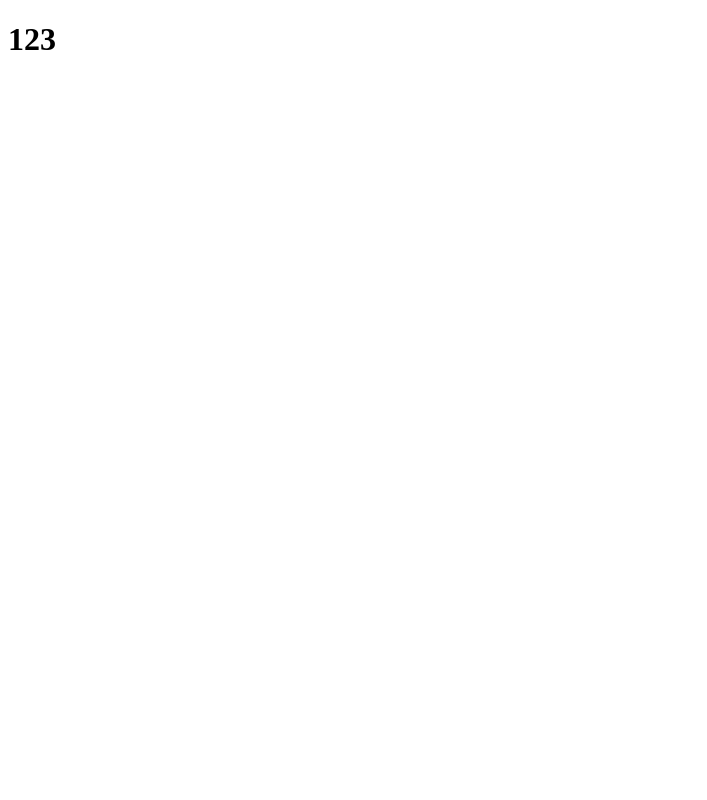
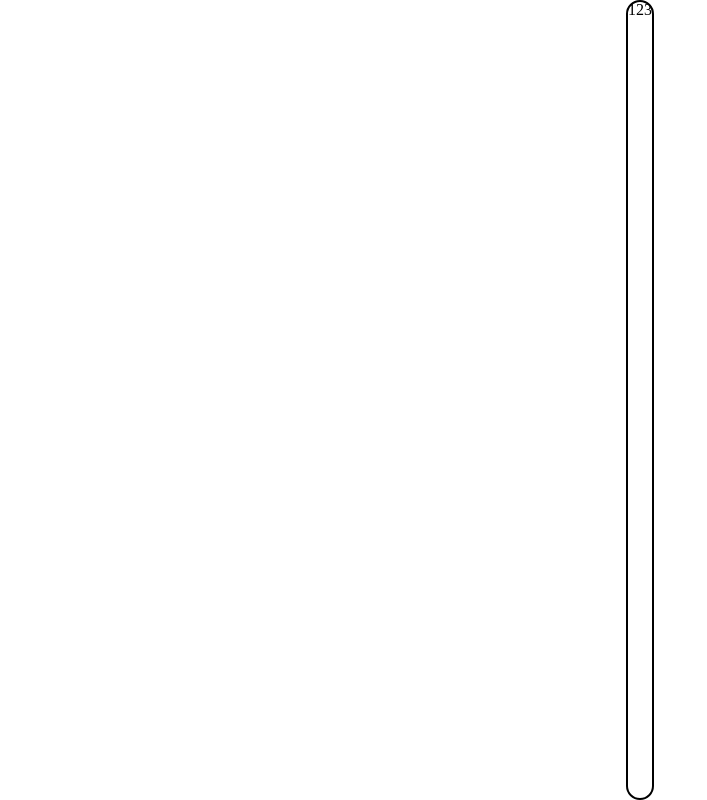
Before and after one commit to Levia6603/rtc_retry, a React (Vite) app: page / in a window 1280 px wide. Shown: the whole page, without its empty margins (0-707 px from the left). Built offline with nearby package versions, Linux system fonts and the light colour scheme.

Commit message:
feature: create GlobalStyle and import css reset

```diff
--- a/src/App.tsx
+++ b/src/App.tsx
@@ -1,7 +1,9 @@
+import Call from "./components/Call";
+
 function App() {
   return (
     <>
-      <h1>123</h1>
+      <Call></Call>
     </>
   );
 }
--- a/src/components/Call.tsx
+++ /dev/null
@@ -1,4 +0,0 @@
-function Call() {
-  return <></>;
-}
-export default Call;
--- /dev/null
+++ b/src/components/Call/index.tsx
@@ -0,0 +1,10 @@
+import { Container, Wrapper } from "./style";
+
+function Call() {
+  return (
+    <Wrapper>
+      <Container>123</Container>
+    </Wrapper>
+  );
+}
+export default Call;
--- /dev/null
+++ b/src/components/Call/style.ts
@@ -0,0 +1,17 @@
+import styled from "styled-components";
+
+export const Wrapper = styled.section`
+  display: flex;
+  justify-content: center;
+  align-items: center;
+  overflow: hidden;
+  width: 100vw;
+  height: 100vh;
+`;
+
+export const Container = styled.div`
+  max-width: 1200px;
+  height: 800px;
+  border: 2px solid #000;
+  border-radius: 20px;
+`;
--- /dev/null
+++ b/src/constants/GlobalStyle.ts
@@ -0,0 +1,6 @@
+import { createGlobalStyle } from "styled-components";
+import { reset } from "./reset";
+
+export const GlobalStyle = createGlobalStyle`
+    ${reset}
+`;
--- /dev/null
+++ b/src/constants/reset.ts
@@ -0,0 +1,133 @@
+import { css } from "styled-components";
+
+export const reset = css`
+  html,
+  body,
+  div,
+  span,
+  applet,
+  object,
+  iframe,
+  h1,
+  h2,
+  h3,
+  h4,
+  h5,
+  h6,
+  p,
+  blockquote,
+  pre,
+  a,
+  abbr,
+  acronym,
+  address,
+  big,
+  cite,
+  code,
+  del,
+  dfn,
+  em,
+  img,
+  ins,
+  kbd,
+  q,
+  s,
+  samp,
+  small,
+  strike,
+  strong,
+  sub,
+  sup,
+  tt,
+  var,
+  b,
+  u,
+  i,
+  center,
+  dl,
+  dt,
+  dd,
+  ol,
+  ul,
+  li,
+  fieldset,
+  form,
+  label,
+  legend,
+  table,
+  caption,
+  tbody,
+  tfoot,
+  thead,
+  tr,
+  th,
+  td,
+  article,
+  aside,
+  canvas,
+  details,
+  embed,
+  figure,
+  figcaption,
+  footer,
+  header,
+  hgroup,
+  menu,
+  nav,
+  output,
+  ruby,
+  section,
+  summary,
+  time,
+  mark,
+  audio,
+  video {
+    margin: 0;
+    padding: 0;
+    border: 0;
+    font-size: 100%;
+    font: inherit;
+    vertical-align: baseline;
+  }
+  /* HTML5 display-role reset for older browsers */
+  article,
+  aside,
+  details,
+  figcaption,
+  figure,
+  footer,
+  header,
+  hgroup,
+  menu,
+  nav,
+  section {
+    display: block;
+  }
+  body {
+    line-height: 1;
+  }
+  ol,
+  ul {
+    list-style: none;
+  }
+  blockquote,
+  q {
+    quotes: none;
+  }
+  blockquote:before,
+  blockquote:after,
+  q:before,
+  q:after {
+    content: "";
+    content: none;
+  }
+  table {
+    border-collapse: collapse;
+    border-spacing: 0;
+  }
+  *,
+  *::after,
+  *::before {
+    box-sizing: border-box;
+  }
+`;
--- a/src/main.tsx
+++ b/src/main.tsx
@@ -1,9 +1,11 @@
 import React from "react";
 import ReactDOM from "react-dom/client";
 import App from "./App.tsx";
+import { GlobalStyle } from "./constants/GlobalStyle.ts";
 
 ReactDOM.createRoot(document.getElementById("root")!).render(
   <React.StrictMode>
+    <GlobalStyle />
     <App />
   </React.StrictMode>
 );
```
